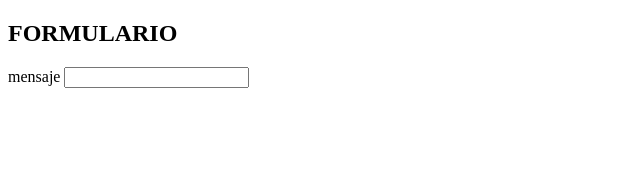
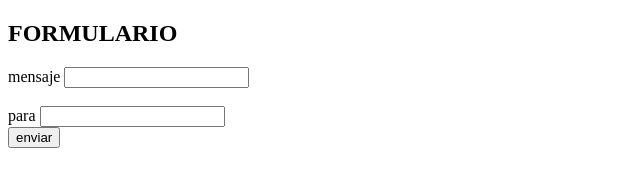
Before and after one commit to alexandra450/proyecto1, a plain HTML site: page formulario.html in a window 1280 px wide. Shown: the whole page, without its empty margins (0-640 px from the left). Drawn offline with Linux system fonts and the light colour scheme.

Commit message:
udpate from

```diff
--- a/formulario.html
+++ b/formulario.html
@@ -11,5 +11,10 @@
         <label for="">mensaje</label>
         <input type="text">
     </form>
+    <br>
+    <label for="">para</label>
+    <input type="text">
+    <br>
+    <input type="button" value="enviar">
 </body>
 </html>
```
